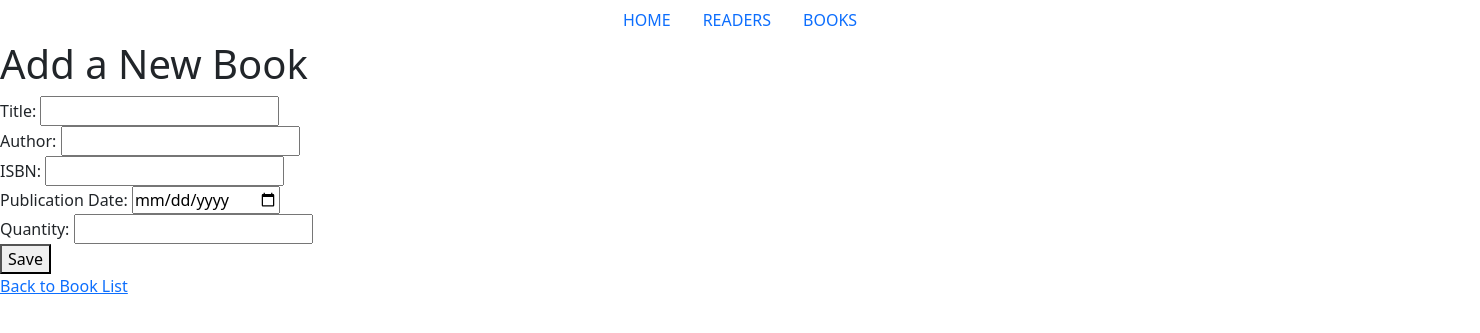
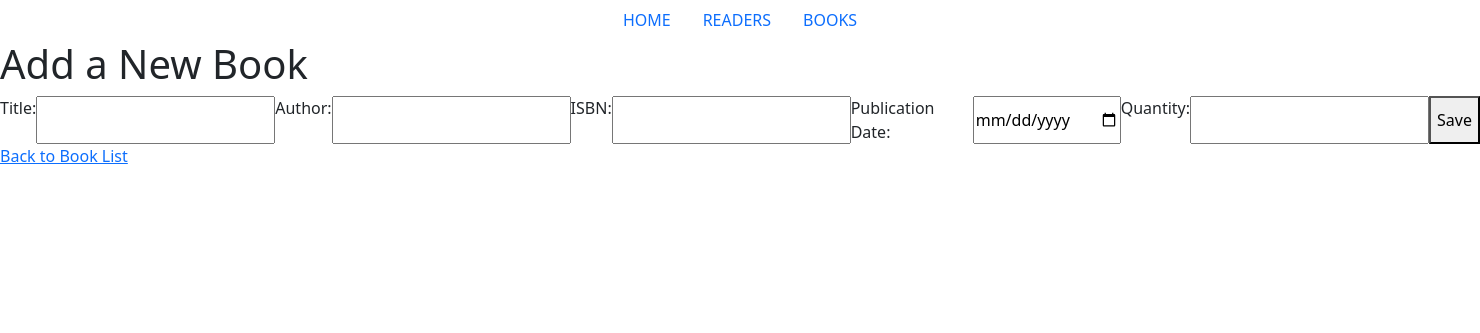
Before and after one commit to LindokuhleYende/Library-Information-Management-System, a Django app: page /add-book/ in a window 1480 px wide. Shown: the part 71-404 px from the top of the page. Run offline with Django 5.2, Linux system fonts and the light colour scheme.

Commit message:
Update add_book.html

```diff
--- a/lims_app/templates/add_book.html
+++ b/lims_app/templates/add_book.html
@@ -3,8 +3,9 @@
 {% load static %}
 
 {% block main_content %}
+<div>
     <h1>Add a New Book</h1>
-<form method="post">
+    <form method="post" class="d-flex">
         {% csrf_token %}
         <label for="title">Title:</label>
         <input type="text" id="title" name="title" required><br>
@@ -24,5 +25,6 @@
         <button type="submit">Save</button>
     </form>
     <a href="{% url 'book_list' %}">Back to Book List</a>
+</div>
 
 {% endblock main_content %}
```
Lines whose indentation alone changed are shown as unchanged.
